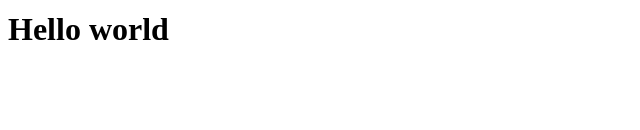
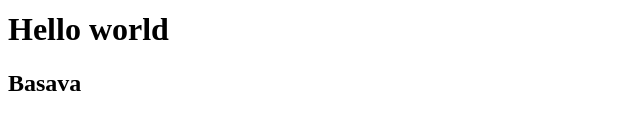
Before and after one commit to Basava44/sample, a plain HTML site: page index.html in a window 1280 px wide. Shown: the part 180-310 px from the top of the page, without its empty margins (0-640 px from the left). Drawn offline with Linux system fonts and the light colour scheme.

```diff
--- a/index.html
+++ b/index.html
@@ -12,5 +12,6 @@
     <p><cite>algo</cite>fghjkl</p>
     <p><q>keep calm</q></p>
     <h1>Hello world</h1>
+    <h2>Basava</h2>
   </body>
 </html>
```
